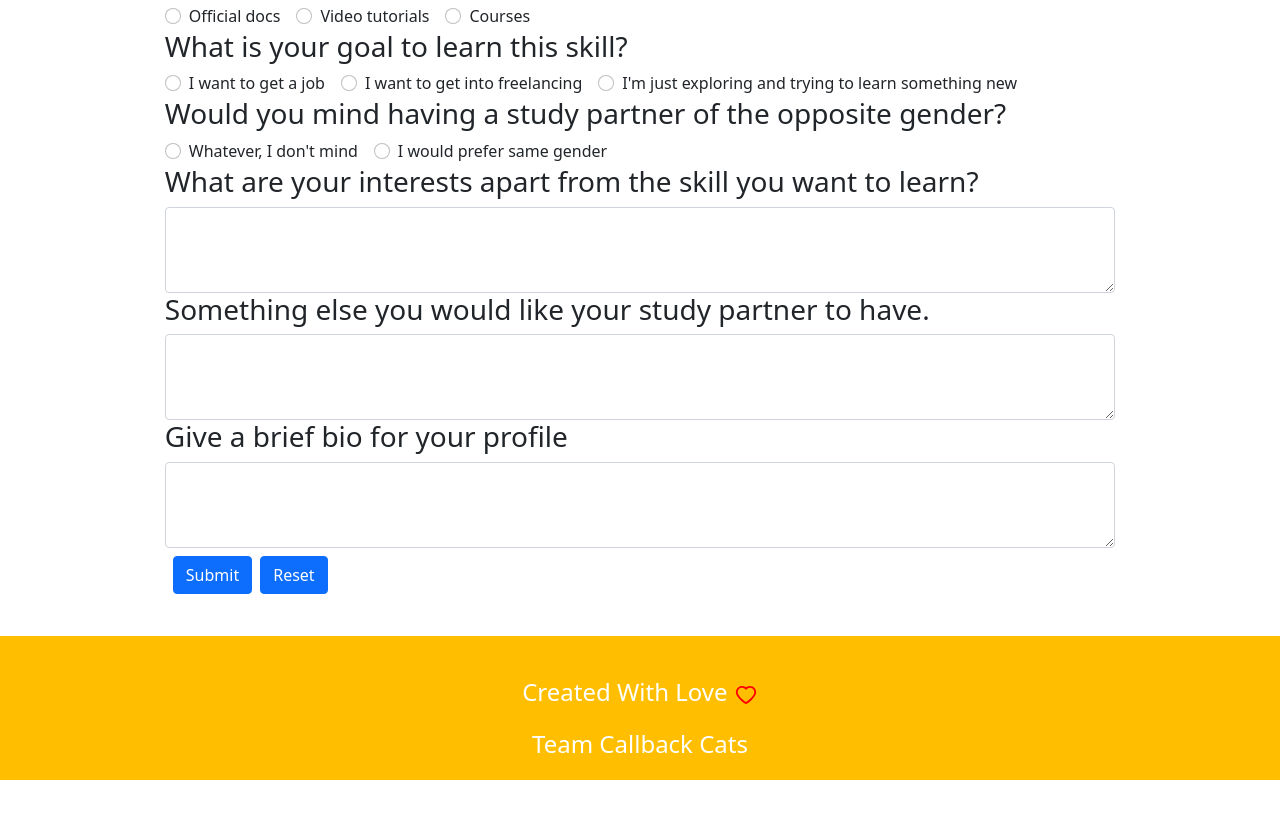
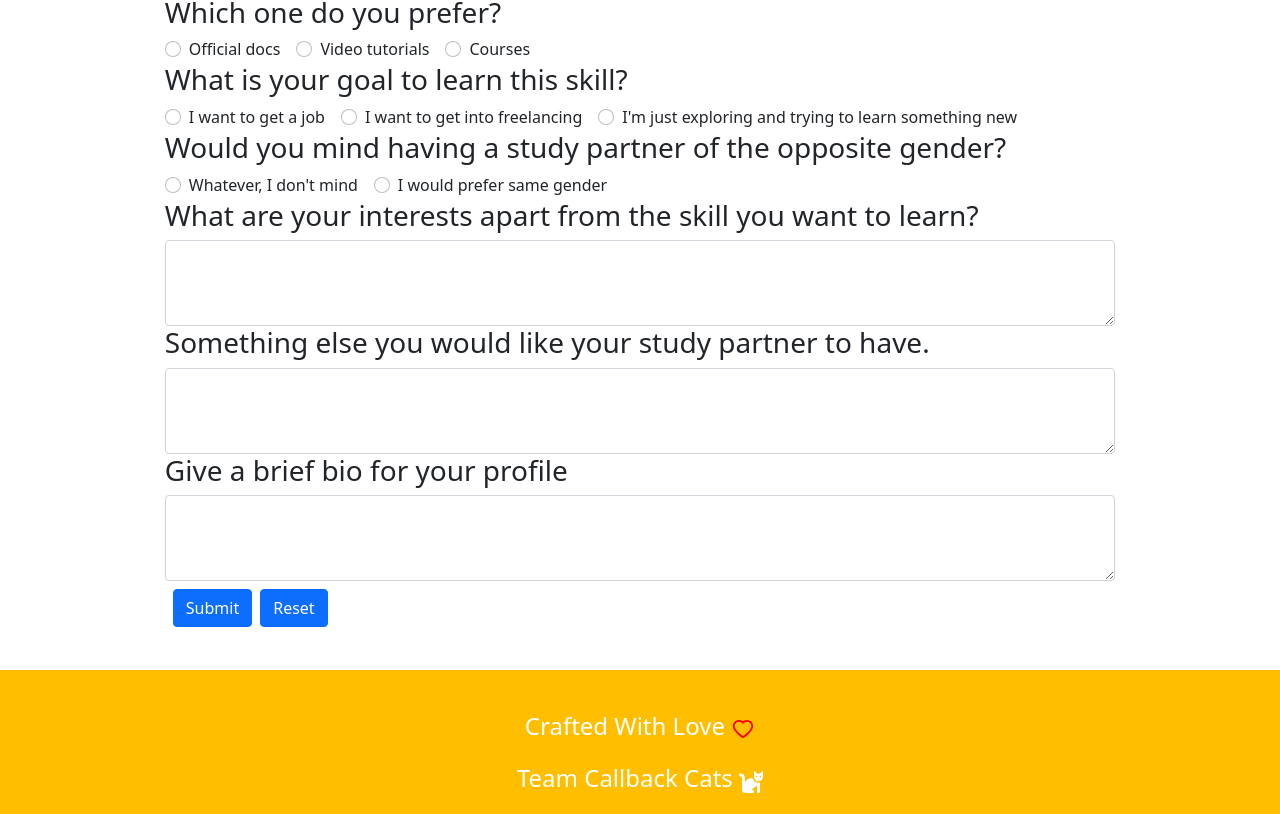
Before and after one commit to 4-Callback-Cats/Comapanionsy, a React (Create React App) app: page /profile in a window 1280 px wide. Shown: the part 701-1515 px from the top of the page. Before the commit the page ends 1481 px from the top, so only its background shows below. Built offline with nearby package versions, Linux system fonts and the light colour scheme; no server answers.

Commit message:
Login page card
login page card created and also bright red changed to subtle red

```diff
--- a/public/index.css
+++ b/public/index.css
@@ -1,6 +1,6 @@
 body {
   font-family: 'Balsamiq Sans', cursive;
-  min-height:100vh; margin:0; position:relative
+  min-height:100vh; margin:0; position:relative;
 }
 
 body::after {
--- a/src/components/Footer.js
+++ b/src/components/Footer.js
@@ -1,13 +1,14 @@
 import React from "react";
 import { AiOutlineHeart } from 'react-icons/ai';
+import {FaCat} from 'react-icons/fa';
 import { FooterStyle } from "./styles/Footer";
 
 const Footer = () => {
     return (
         <footer>
             <FooterStyle>
-                <p>Created With Love <AiOutlineHeart style={{color:"red"}}/></p>
-                <p>Team Callback Cats</p>
+                <p>Crafted With Love <AiOutlineHeart style={{ color: "red" }} /></p>
+                <p>Team Callback Cats <FaCat/></p>
             </FooterStyle>
         </footer>
     );
--- a/src/components/Login.js
+++ b/src/components/Login.js
@@ -1,7 +1,7 @@
-import React  from 'react';
+import React from 'react';
 import { useAuth } from '../lib/auth';
 import { Sections } from './styles/Sections';
-
+import Card from 'react-bootstrap/Card';
 import './components.css';
 import { Button } from 'react-bootstrap';
 
@@ -36,20 +36,27 @@ function Login() {
               </Button>
             </div>
           ) : (
-            <div>
-              <h3>{`Hello, ${auth?.user.name}`}</h3>
-              <div>
-                {`Email: ${auth?.user.email}   `}
-                <img src={auth?.user.photoUrl} />
-              </div>
+
+            <center style={{ margin: "2rem 2rem" }}>
+              <Card border="warning" style={{ width: '18rem' }}>
+                <Card.Header> {`Email: ${auth?.user.email}   `}</Card.Header>
+                <Card.Body>
+                  <Card.Title>{`Hello, ${auth?.user.name}`}</Card.Title>
+                  <Card.Text>
+                    <img src={auth?.user.photoUrl}  alt="profile-pic" style={{borderRadius:"50%",display:"flex",alignItems:"center"}}/>
                     <Button
-                variant="outline-light"
+                      variant="outline-dark"
                       size="lg"
                       onClick={() => auth.signout()}
+                      style={{margin:"0.5rem 0.5rem"}}
                     >
                       Sign Out
                     </Button>
-            </div>
+                  </Card.Text>
+                </Card.Body>
+              </Card>
+            </center>
+
           )}
         </Sections>
       </main>
--- a/src/components/QuestionCard.js
+++ b/src/components/QuestionCard.js
@@ -16,7 +16,7 @@ function QuestionCard() {
     alert('Your profile was updated successfully');
   };
   return (
-    <Sections>
+
       <div className="mx-4 questionCardWrapper">
         <Formik
           initialValues={{
@@ -86,7 +86,7 @@ function QuestionCard() {
           )}
         </Formik>
       </div>
-    </Sections>
+
   );
 }
 
--- a/src/components/YourProfile.js
+++ b/src/components/YourProfile.js
@@ -1,9 +1,11 @@
 import React from 'react';
 import QuestionCard from './QuestionCard';
+import {Sections} from "./styles/Sections";
 
 function YourProfile() {
   return (
     <div className="m-3">
+      <Sections>
       <h1>Let us get to know you first...</h1>
       <h3>
         We will ask a few questions, based on which you will find a matching
@@ -13,10 +15,13 @@ function YourProfile() {
         Ready? Awesome!
       </h3>
 
+
       <div className="questions">
         <QuestionCard />
       </div>
+      </Sections>
     </div>
+
   );
 }
 
--- a/src/components/components.css
+++ b/src/components/components.css
@@ -2,7 +2,7 @@
 
 
 :root{
-  --primary: #ff5632;
+  --primary: #DC143C;
   --secondry: #2b2727;
   --poppins: 'Poppins'
 }
--- a/src/components/styles/Footer.jsx
+++ b/src/components/styles/Footer.jsx
@@ -1,5 +1,6 @@
 /* eslint-disable prettier/prettier */
 import styled from "styled-components";
+
 
 
 export const FooterStyle = styled.div`
```
Also changed, not shown: public/cool-background.svg (deleted). Lines whose indentation alone changed are shown as unchanged.
